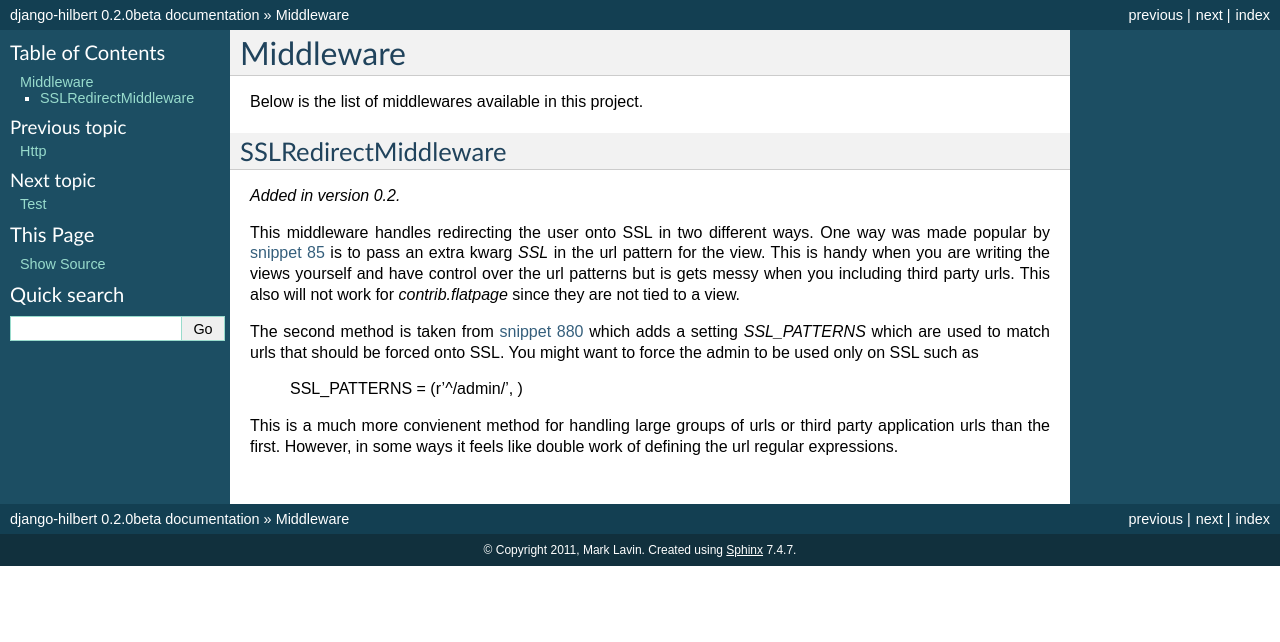
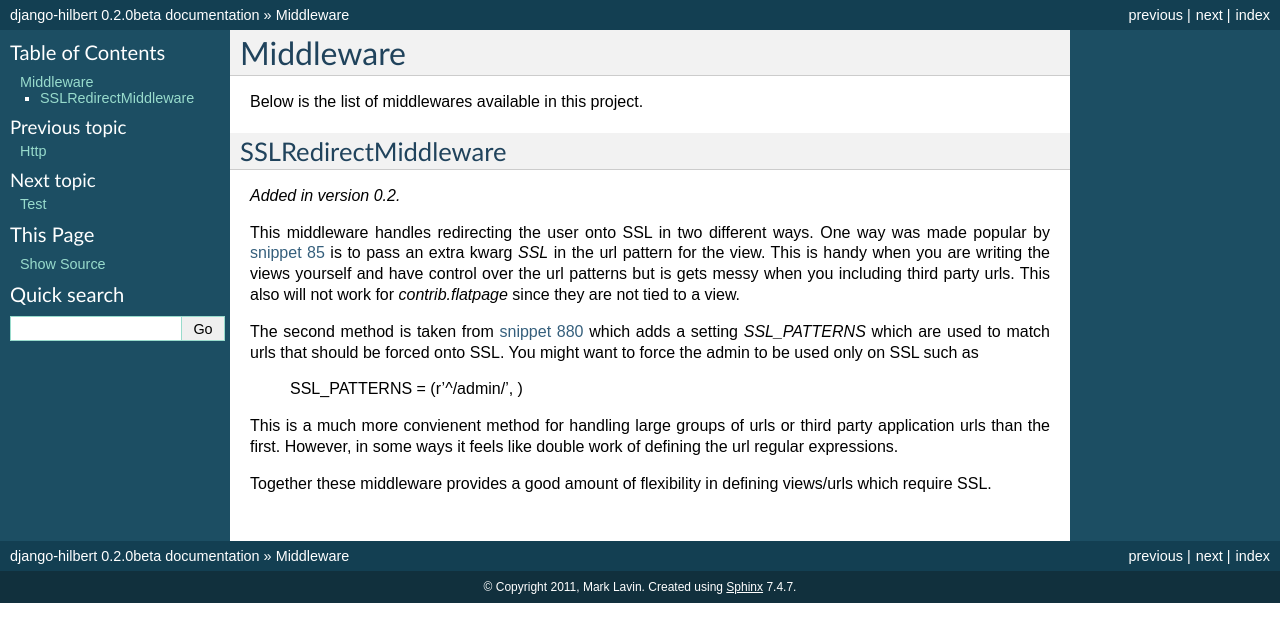
Before and after one commit to mlavin/django-hilbert, a Sphinx documentation site: the page built from docs/middleware.rst, in a window 1280 px wide. Shown: the top 642 px of the page. Built offline with Sphinx 7.4.7, drawn with Linux system fonts in a browser that asks for light colours.

Commit message:
Small doc update.

```diff
--- a/docs/middleware.rst
+++ b/docs/middleware.rst
@@ -25,3 +25,6 @@ forced onto SSL. You might want to force the admin to be used only on SSL such a
 This is a much more convienent method for handling large groups of urls or third party
 application urls than the first. However, in some ways it feels like double work of
 defining the url regular expressions.
+
+Together these middleware provides a good amount of flexibility in defining views/urls
+which require SSL.
```
